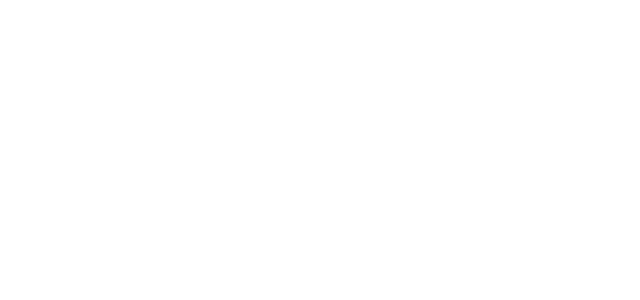
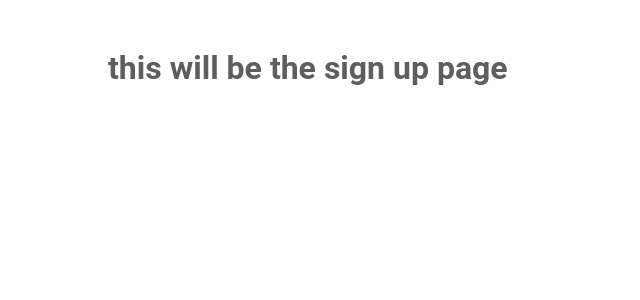
Before and after one commit to helenewillits/JobMe, a React (Create React App) app: page / in a window 1280 px wide. Shown: the top 300 px of the page, without its empty margins (0-640 px from the left). Built offline with nearby package versions, Linux system fonts and the light colour scheme.

Commit message:
dummy sign up page

```diff
--- a/package.json
+++ b/package.json
@@ -6,6 +6,7 @@
   "dependencies": {
     "@date-io/date-fns": "^1.3.13",
     "@material-ui/core": "^4.11.3",
+    "@material-ui/icons": "^4.11.2",
     "@material-ui/pickers": "^3.2.10",
     "@testing-library/jest-dom": "^5.11.9",
     "@testing-library/react": "^11.2.5",
--- a/src/App.js
+++ b/src/App.js
@@ -31,6 +31,11 @@
     return (
       <Switch>
         <div>
+        <Route exact path="/">
+            <div>
+              <h1>this will be the sign up page</h1>
+            </div>
+          </Route>
           <Route exact path="/applications">
             <div classname="appPopup">
               <SingleApplication
```
Also changed, not shown: 20 other files (tests, documents, lock files or other folders).
